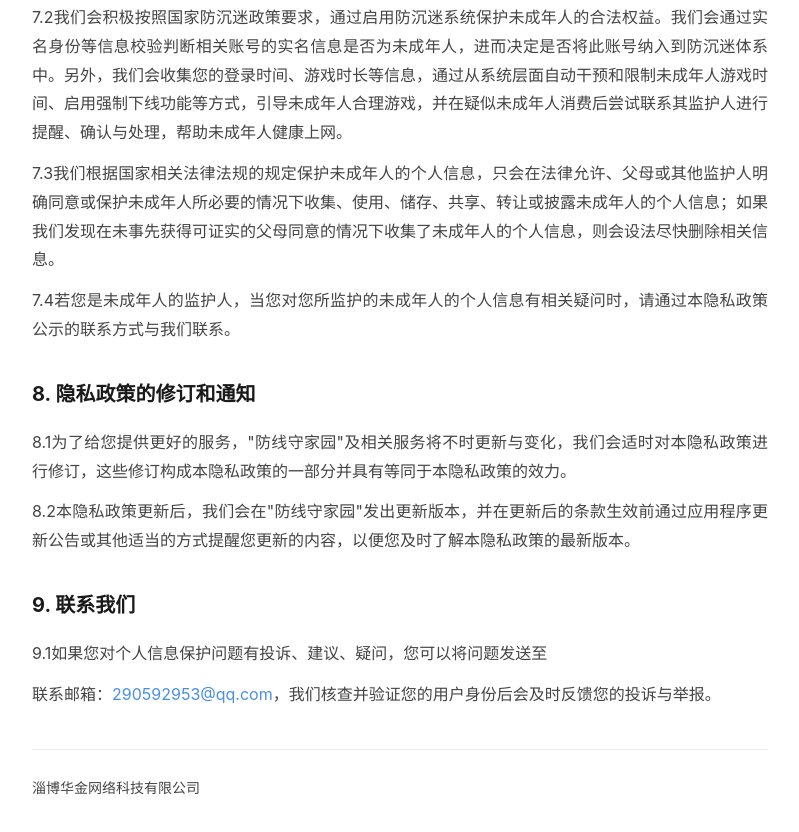
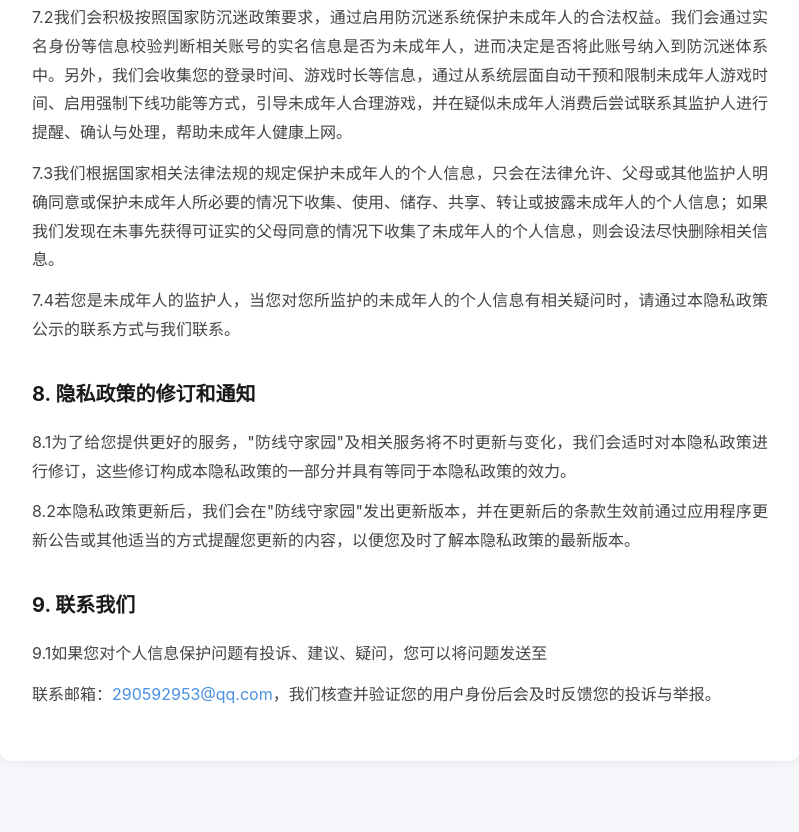
Before and after one commit to LZY-666-GIF/FangXianShouJiaYuan, a plain HTML site: page index.html in a window 1280 px wide. Shown: the part 7271-8103 px from the top of the page, without its empty margins (240-1039 px from the left). After the commit the page ends 8080 px from the top, so only its background shows below. Drawn offline with Linux system fonts and the light colour scheme.

Commit message:
Remove footer from index.html
Removed footer section from the HTML file.

```diff
--- a/index.html
+++ b/index.html
@@ -338,10 +338,6 @@
     <p>9.1如果您对个人信息保护问题有投诉、建议、疑问，您可以将问题发送至</p>
 
     <p>联系邮箱：<a href="mailto:290592953@qq.com">290592953@qq.com</a>，我们核查并验证您的用户身份后会及时反馈您的投诉与举报。</p>
-
-    <div class="footer">
-      <p>淄博华金网络科技有限公司</p>
-    </div>
   </div>
 </body>
 </html>
```
